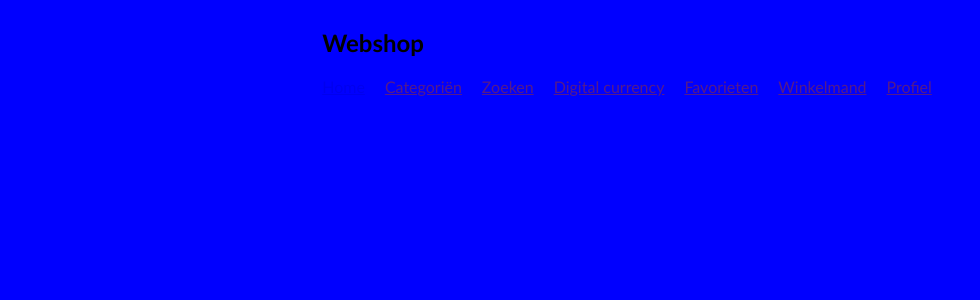
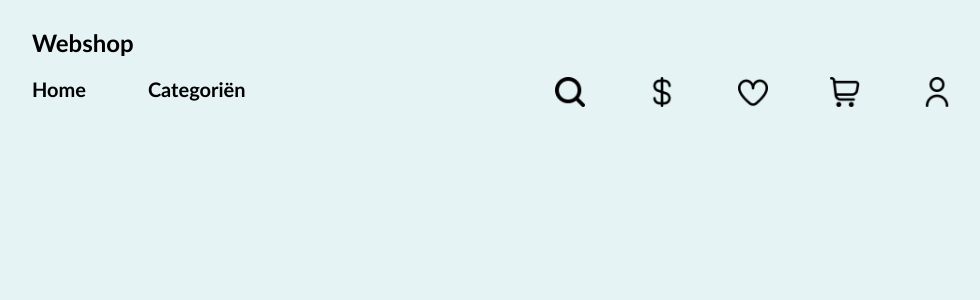
Before and after one commit to MaiteA2005/website_baby, a PHP site: page / in a window 1280 px wide. Shown: the top 300 px of the page, without its empty margins (3-983 px from the left). Run offline with PHP 8.4, Linux system fonts and the light colour scheme; the visitor is signed in with stand-in values (Sample User, id 1); data that the repository does not hold is empty.

Commit message:
big update

```diff
--- /dev/null
+++ b/css/style.index.css
@@ -0,0 +1,58 @@
+body {
+    display: flex;
+    flex-direction: column;
+    margin-left: 35px;
+    background-color: #e5f3f4;
+  }
+
+  nav ul {
+    display: flex;
+    list-style: none;
+    padding: 0;
+  }
+
+  nav ul li {
+    margin-right: 5%;
+  }
+
+  .dropdown-menu {
+    display: none;
+    position: absolute;
+    list-style: none;
+    padding: 10px;
+    background-color: rgb(246, 237, 219);
+    text-align: center;
+  }
+
+  .dropdown:hover .dropdown-menu {
+    display: block;
+  }
+
+  .dropdown-item {
+    display: block;
+    padding-top: 10px;
+    padding-bottom: 10px;
+  }
+
+  .dropdown-item:hover {
+    background-color: #a3dbf1;
+  }
+
+  a {
+    text-decoration: none;
+    color: black;
+  }
+
+  img {
+    max-width: 30px;
+    max-width: 30px;
+  }
+
+.nav_text{
+    font-size: 20px;
+    font-weight: bold;
+}
+
+.icons{
+    margin-left: 20%;
+}
--- a/css/stylesheet.css
+++ b/css/stylesheet.css
@@ -1,5 +1,4 @@
 *{
-  background-color: blue;
   font-family: 'Trebuchet MS', 'Lucida Sans Unicode', 'Lucida Grande', 'Lucida Sans', Arial, sans-serif;
 }
 
--- a/css/stylesheet.index.css
+++ /dev/null
@@ -1,49 +0,0 @@
-body {
-  display: flex;
-  flex-direction: column;
-  align-items: center;
-}
-
-nav ul {
-  display: flex;
-  list-style: none;
-  padding: 0;
-}
-
-nav ul li {
-  margin-right: 20px;
-}
-
-.dropdown-menu {
-  display: none;
-  position: absolute;
-  list-style: none;
-  padding: 0;
-}
-
-.dropdown:hover .dropdown-menu {
-  display: block;
-}
-
-.dropdown-item {
-  display: block;
-  padding: 5px 10px;
-}
-
-.dropdown-item:hover {
-  background-color: #f0f0f0;
-}
-
-main {
-  display: flex;
-  flex-wrap: wrap;
-  justify-content: center;
-}
-
-article {
-  margin: 10px;
-  padding: 10px;
-  border: 1px solid #ccc;
-  width: 200px;
-  text-align: center;
-}
--- a/index.php
+++ b/index.php
@@ -22,18 +22,16 @@
   <meta charset="UTF-8">
   <title>Webshop 2XD</title>
   <link rel="stylesheet" href="css/stylesheet.css">
-  <link rel="stylesheet" href="css/stylesheet.index.css">
+  <link rel="stylesheet" href="css/style.index.css">
 </head>
 <body>
 <nav>
   <h2>Webshop</h2>
   <ul>
-    <li><a href="index.php">Home</a></li>
+    <li><a href="index.php" class='nav_text'>Home</a></li>
     <li>
     <div class="dropdown">
-    <a href="">
-      Categoriën
-    </a>
+    <a href="" class='nav_text'> Categoriën </a>
     <ul class="dropdown-menu">
       <li><a href="" class="dropdown-item">Kleren</a></li>
       <li><a href="" class="dropdown-item" >Speelgoed</a></li>
@@ -41,11 +39,13 @@
       <li><a href="" class="dropdown-item" >Slaaphulpjes</a></li>
     </ul>
   </div></li>
-    <li><a href="">Zoeken</a></li>
-    <li><a href="">Digital currency</a></li>
-    <li><a href="">Favorieten</a></li>
-    <li><a href="">Winkelmand</a></li>
-    <li><a href="">Profiel</a></li>
+  <div class="icons"></div>
+    <li><a href=""><img src="./images/zoeken.png" alt="Zoeken" ></a></li>
+    <li><a href=""><img src="./images/digital_currency.png" alt="Digital currency"></a></li>
+    <li><a href=""><img src="./images/heart_not_clicked.png" alt="Favorieten"></a></li>
+    <li><a href=""><img src="./images/shopping-cart.png" alt="Winkelmand"></a></li>
+    <li><a href=""><img src="./images/user.png" alt="Profiel"></a></li>
+  </div>
   </ul>
 </nav>
 
```
Also changed, not shown: images/add.png (added), images/bewerken.png (added), images/digital_currency.png (added), images/heart_clicked.png (added), images/heart_not_clicked.png (added), images/shopping-cart.png (added), images/user.png (added), images/zoeken.png (added).
